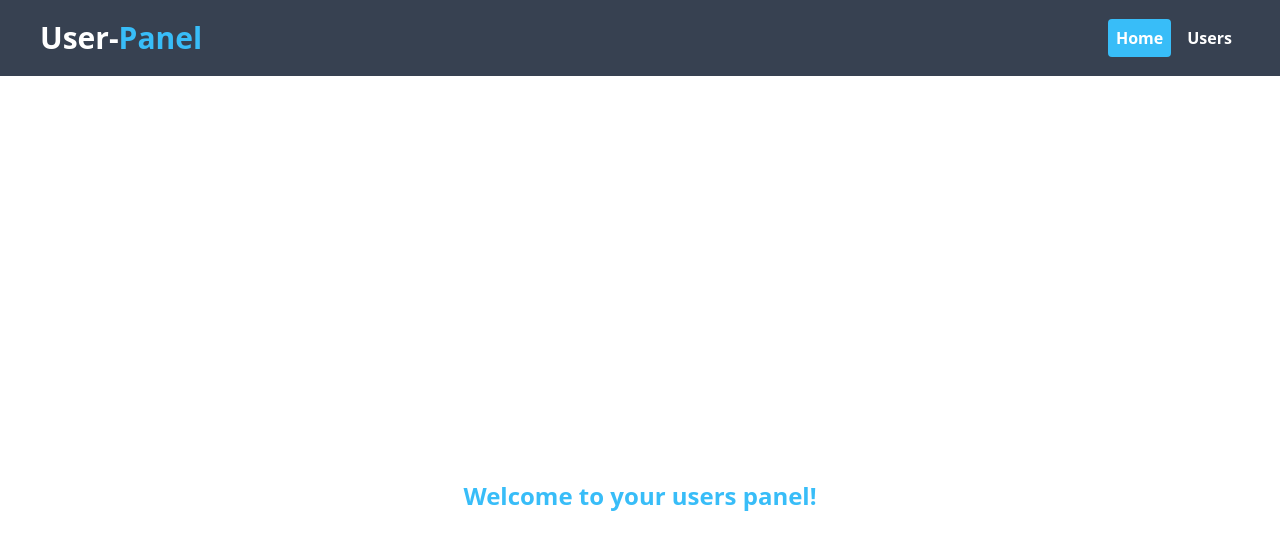
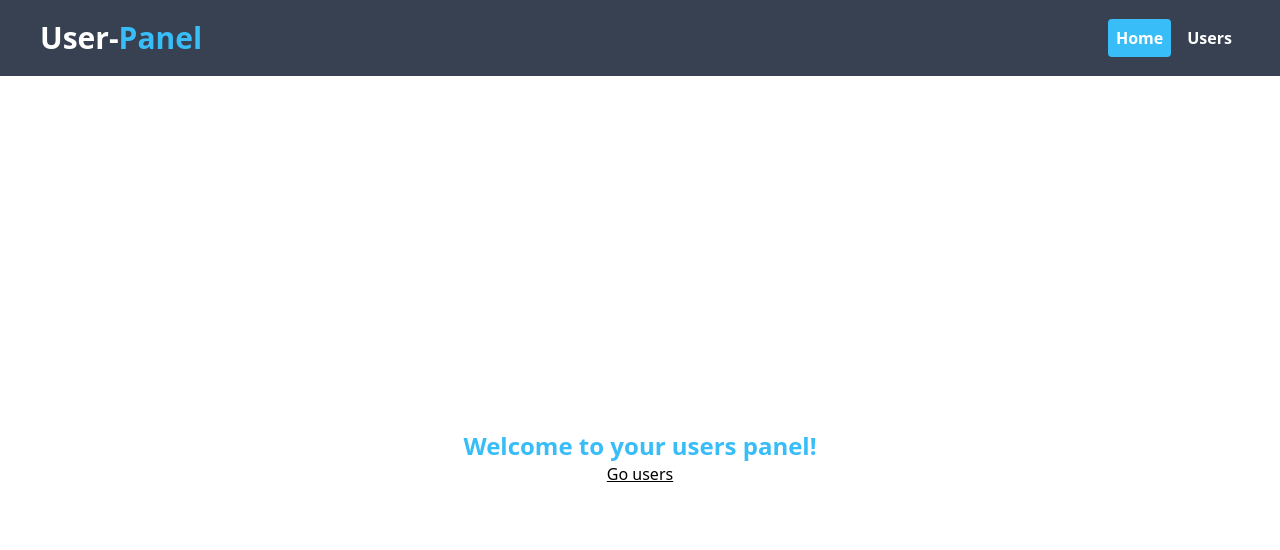
Before and after one commit to AlexxCepeda/user-panel, a Vue app: page / in a window 1280 px wide. Shown: the top 550 px of the page. Built offline with nearby package versions, Linux system fonts and the light colour scheme.

Commit message:
Router-link added to home view

```diff
--- a/src/views/HomeView.vue
+++ b/src/views/HomeView.vue
@@ -1,8 +1,9 @@
 <template>
-  <div class="flex items-center justify-center h-screen">
+  <div class="flex items-center flex-col justify-center vertical-center">
     <h1 class="text-center text-2xl text-sky-400 font-bold">
       Welcome to your users panel!
     </h1>
+    <RouterLink :to="{ name: 'users' }" class="underline">Go users</RouterLink>
   </div>
 </template>
 
```
